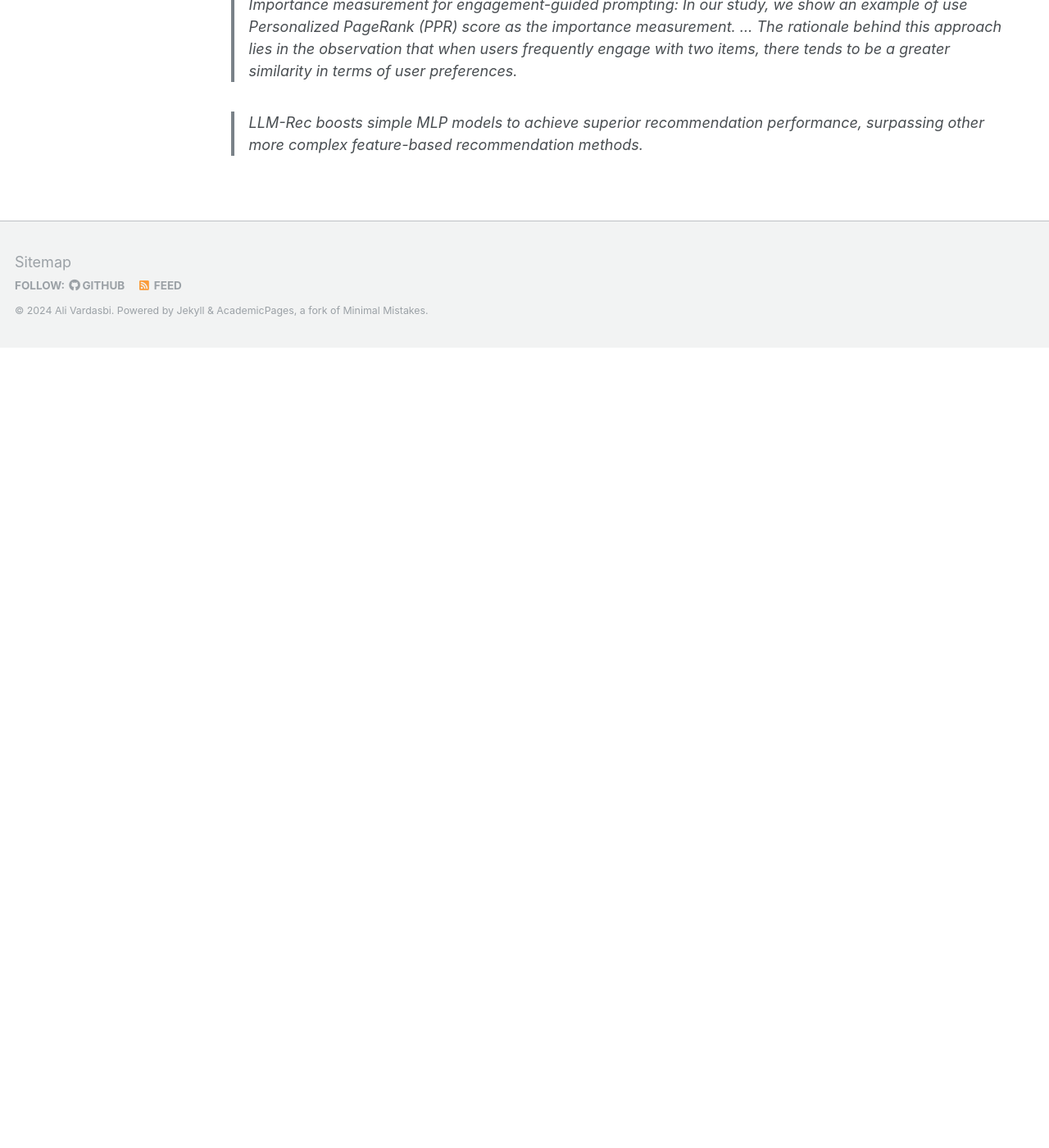
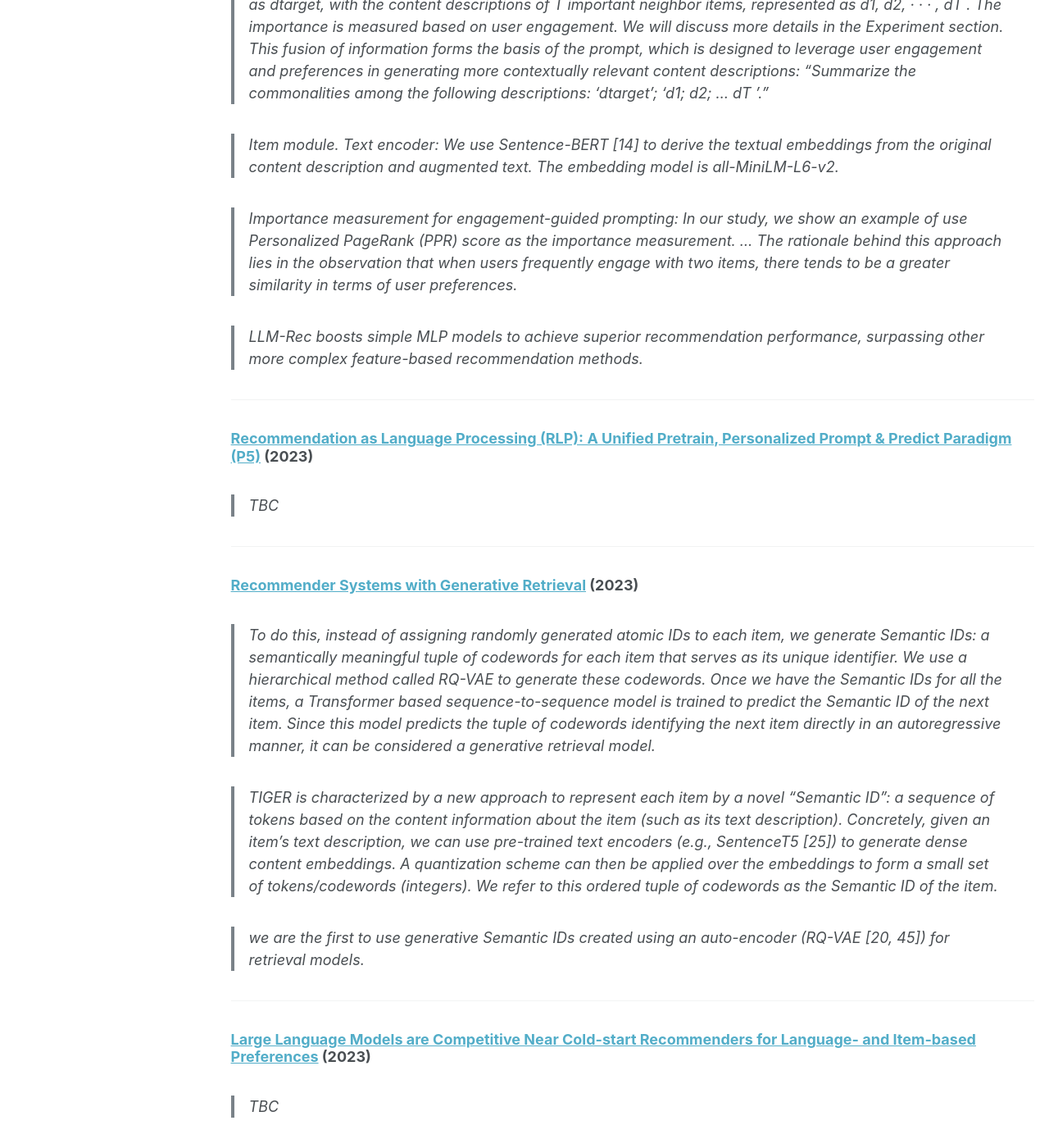
Before and after one commit to AliVard/AliVard.github.io, a Jekyll site: the page built from _pages/readings/rec.md, in a window 1280 px wide and 1400 px high, scrolled down 4911 px. Shown: the whole window at 82% size. Built offline with Jekyll 4.4.1, drawn with Linux system fonts in a browser that asks for light colours; before the commit the page ends 5335 px from its top, so only the background shows below that; some of the changed text lies outside the part shown.

Commit message:
readings

```diff
--- a/_pages/readings/rec.md
+++ b/_pages/readings/rec.md
@@ -78,8 +78,15 @@ the fine-tuning stage.
 ---
 ### [Do LLMs Understand User Preferences? Evaluating LLMs On User Rating Prediction](https://arxiv.org/pdf/2305.06474.pdf) (2023)
 
-> TBC
+> find that zero-shot LLMs lag behind traditional recommender models that have the access to user
+interaction data, indicating the importance of user interaction data. However, through fine-tuning, LLMs achieve comparable or even
+better performance with only a small fraction of the training data, demonstrating their potential through data efficiency.
 
+> The rating prediction task could be formulated into one of two tasks: (1)
+multi-class classification [(5 classes)]; or (2) regression [(single output)].
+
+> For fine-tuning methods, we use Flan-T5-Base (250M) and Flan-T5-XXL (11B) models in
+the experiments. We set the learning rate to 5e-5, batch size to 64, drop out rate to 0.1 and train 50k steps on all datasets.
 
 ---
 ### [Large Language Model Augmented Narrative Driven Recommendations](https://arxiv.org/pdf/2306.02250.pdf) (2023)
@@ -224,15 +231,32 @@ items, there tends to be a greater similarity in terms of user preferences.
 boosts simple MLP models to achieve superior recommendation performance, surpassing other more
 complex feature-based recommendation methods.
 
-<!-- ---
-### []() () -->
+---
+### [Recommendation as Language Processing (RLP): A Unified Pretrain, Personalized Prompt & Predict Paradigm (P5)](https://arxiv.org/pdf/2203.13366.pdf) (2023)
+
+> TBC
+
+---
+### [Recommender Systems with Generative Retrieval](https://arxiv.org/pdf/2305.05065.pdf) (2023)
+
+> To do this, instead of assigning randomly generated atomic IDs to each item, we generate Semantic IDs: a semantically meaningful tuple of codewords for each item that serves as its unique identifier. We use a hierarchical method called RQ-VAE to generate these codewords. Once we have the Semantic IDs for all the items, a Transformer based sequence-to-sequence model is trained to predict the Semantic ID of the next item. Since this model predicts the tuple of codewords identifying the next item directly in an autoregressive manner, it can be considered a generative retrieval model.
+
+> TIGER is characterized by a new approach to represent each item by a novel "Semantic ID": a sequence of tokens based on the content information about the item (such as its text description). Concretely, given an item’s text description, we can use pre-trained text encoders (e.g., SentenceT5 [25]) to generate dense content embeddings. A quantization scheme can then be applied over the embeddings to form a small set of tokens/codewords (integers). We refer to this ordered tuple of codewords as the Semantic ID of the item.
+
+> we are the first to use generative Semantic IDs created using an auto-encoder (RQ-VAE [20, 45]) for retrieval models.
 
 
+---
+### [Large Language Models are Competitive Near Cold-start Recommenders for Language- and Item-based Preferences](https://arxiv.org/pdf/2307.14225.pdf) (2023)
+
+> TBC
+
 <!-- ---
-### []() () -->
+### []() ()
+
+> TBC -->
+
 <!-- ---
-### []() () -->
-<!-- ---
-### []() () -->
-<!-- ---
-### []() () -->
+### []() ()
+
+> TBC -->
```
Also changed, not shown: _pages/readings/glm.md (+25 -7 lines), images/Screenshot 2024-01-03 at 12.36.45.png (added).
